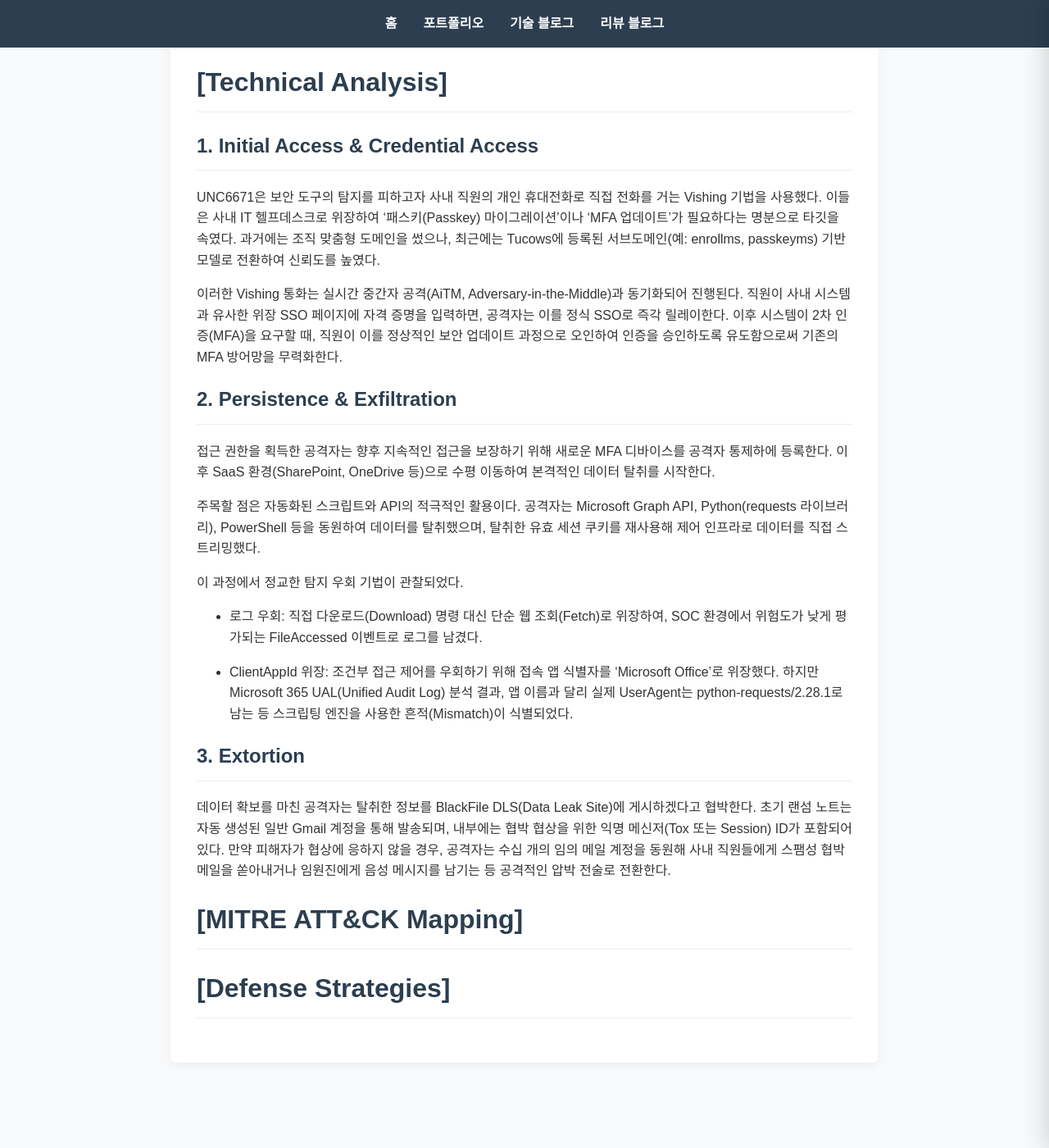
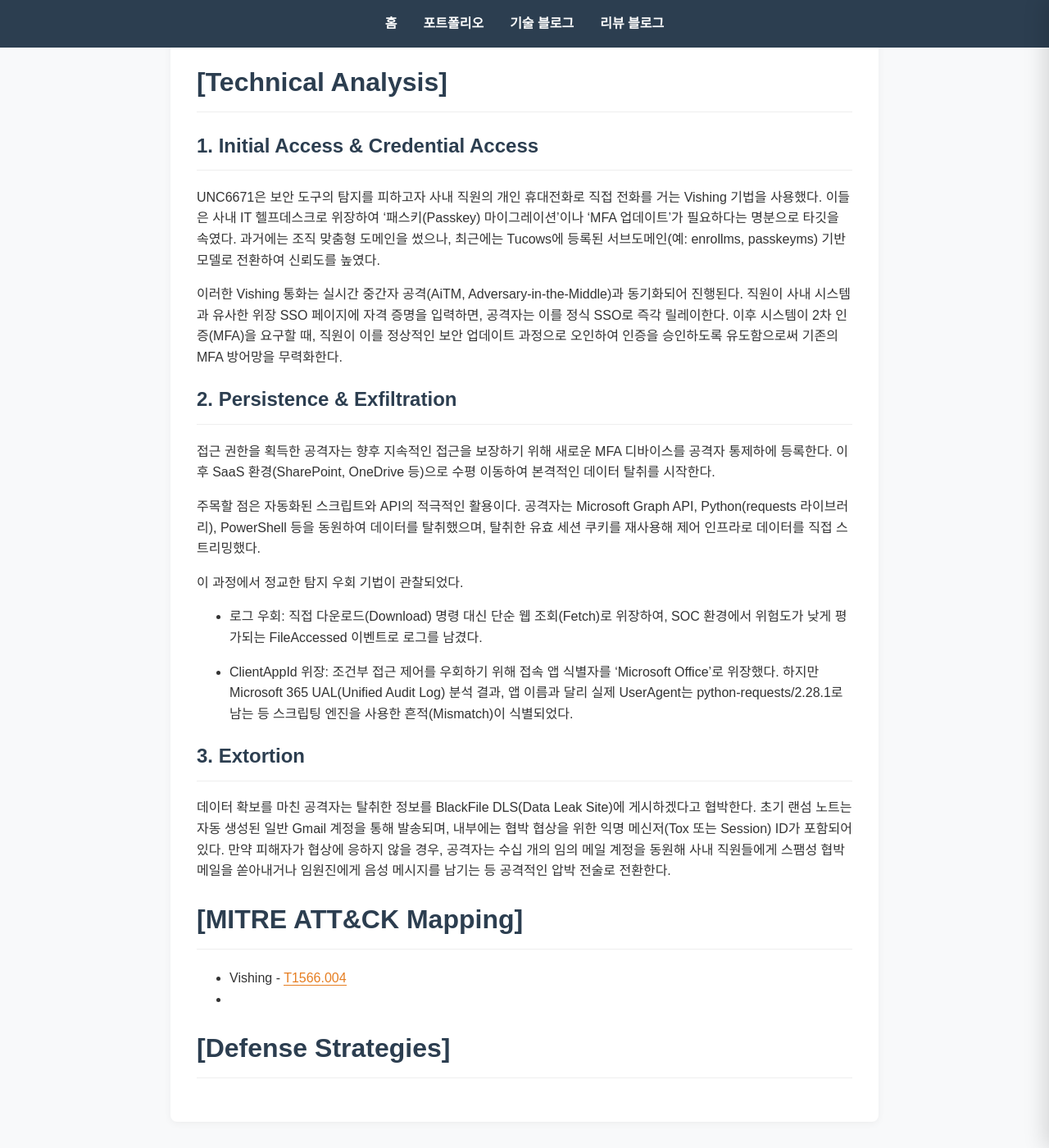
Before and after one commit to crowndaisy76/crowndaisy76.github.io, a Jekyll site: the page built from _review_posts/Review/BlackFile.md, in a window 1280 px wide and 1400 px high, scrolled down 250 px. Shown: the whole window at 82% size. Built offline with Jekyll 4.4.1, drawn with Linux system fonts in a browser that asks for light colours.

Commit message:
Fix Review

```diff
--- a/_layouts/default.html
+++ b/_layouts/default.html
@@ -13,10 +13,22 @@
         code { background: #eee; padding: 2px 4px; border-radius: 4px; }
         pre { background: #2c3e50; color: white; padding: 1rem; border-radius: 8px; overflow-x: auto; }
 
-        /* Wiki-Link 툴팁 스타일 */
+        /* [1] 일반 외부 하이퍼링크 스타일 (Wiki-Link 제외) */
+        .container a:not(.wiki-link-text) {
+            color: #e67e22;
+            text-decoration: none;
+            border-bottom: 1px solid #e67e22;
+            transition: color 0.2s, border-color 0.2s;
+        }
+        .container a:not(.wiki-link-text):hover {
+            color: #d35400;
+            border-bottom-color: #d35400;
+        }
+
+        /* [2] Wiki-Link 툴팁 스타일 */
         .wiki-link-wrapper { position: relative; display: inline-block; }
-        .wiki-link-text { color: #005bb5; text-decoration: none; font-weight: bold; border-bottom: 1px dashed #005bb5; padding: 0 2px; cursor: pointer; }
-        .wiki-link-text:hover { color: #003a75; border-bottom-style: solid; }
+        .wiki-link-text { color: #005bb5 !important; text-decoration: none !important; font-weight: bold; border-bottom: 1px dashed #005bb5 !important; padding: 0 2px; cursor: pointer; }
+        .wiki-link-text:hover { color: #003a75 !important; border-bottom-style: solid !important; }
         .wiki-preview {
             display: none; position: absolute; bottom: 130%; left: 50%; transform: translateX(-50%);
             width: max-content; max-width: 250px; padding: 8px 12px; background: #2c3e50; color: #fff;
@@ -122,10 +133,11 @@ function openWikiDrawer(event, element) {
             } else {
                 contentDiv.innerHTML = html;
             }
+            // 슬라이드 내부에 로드된 일반 링크들도 새 탭 처리를 위해 재검사
+            applyExternalLinks();
         })
         .catch(error => {
-            contentDiv.innerHTML = `<p style="color:#d9534f; font-weight:bold;">오류: ${error.message}</p>
-                                    <p style="font-size:0.9rem; color:#777;">Detailed 폴더 내 파일 상단에 Front Matter(---) 설정이 빠졌거나 경로가 잘못되었는지 확인바람.</p>`;
+            contentDiv.innerHTML = `<p style="color:#d9534f; font-weight:bold;">오류: ${error.message}</p>`;
         });
 }
 
--- a/_review_posts/Review/BlackFile.md
+++ b/_review_posts/Review/BlackFile.md
@@ -27,5 +27,7 @@ UNC6671은 보안 도구의 탐지를 피하고자 사내 직원의 개인 휴
 데이터 확보를 마친 공격자는 탈취한 정보를 BlackFile DLS(Data Leak Site)에 게시하겠다고 협박한다. 초기 랜섬 노트는 자동 생성된 일반 Gmail 계정을 통해 발송되며, 내부에는 협박 협상을 위한 익명 메신저(Tox 또는 Session) ID가 포함되어 있다. 만약 피해자가 협상에 응하지 않을 경우, 공격자는 수십 개의 임의 메일 계정을 동원해 사내 직원들에게 스팸성 협박 메일을 쏟아내거나 임원진에게 음성 메시지를 남기는 등 공격적인 압박 전술로 전환한다.
 
 # [MITRE ATT&CK Mapping]
+- Vishing - [T1566.004](https://attack.mitre.org/techniques/T1566/004/)
+-
 
 # [Defense Strategies]
```
Also changed, not shown: other parts of _layouts/default.html (+17 -9 lines).
